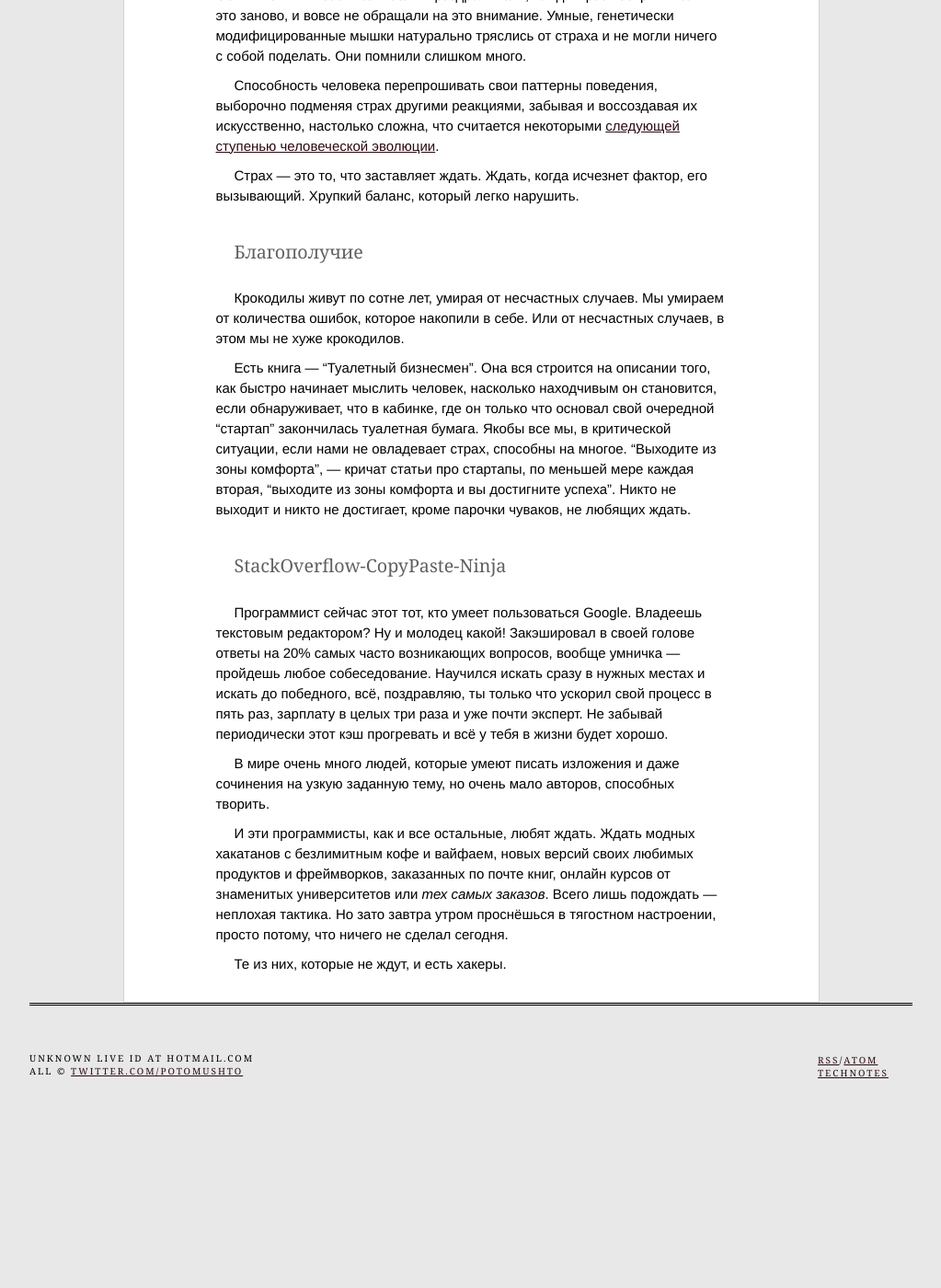
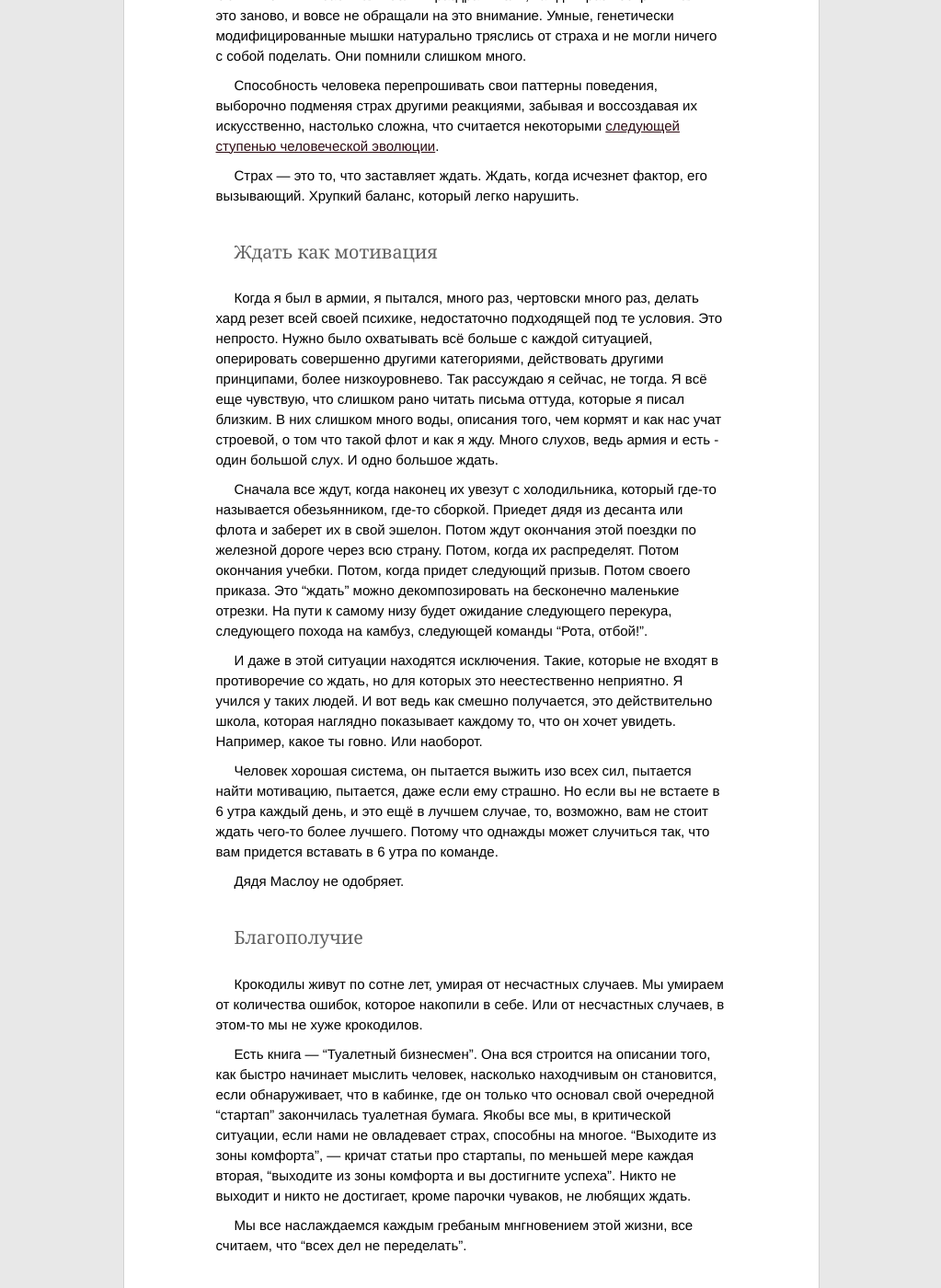
Before and after one commit to ptmt/ptmt.github.com, a Jekyll site: the page built from _posts/2012-05-10-what-are-we-waiting-for.md, in a window 1280 px wide and 1400 px high, scrolled down 1625 px. Shown: the whole window at 92% size, without its empty margins (128-1151 px from the left). Built offline with Jekyll 4.4.1, drawn with Linux system fonts in a browser that asks for light colours; Markdown is read by kramdown in place of the engine named in the settings; before the commit the page ends 2808 px from its top, so only the background shows below that; some of the changed text lies outside the part shown.

Commit message:
Update _posts/2012-05-10-what-are-we-waiting-for.md

```diff
--- a/_posts/2012-05-10-what-are-we-waiting-for.md
+++ b/_posts/2012-05-10-what-are-we-waiting-for.md
@@ -33,21 +33,32 @@ title:  Чего же мы ждем
 
 Страх — это то, что заставляет ждать. Ждать, когда исчезнет фактор, его вызывающий. Хрупкий баланс, который легко нарушить.
 
+## Ждать как мотивация
+
+Когда я был в армии, я пытался, много раз, чертовски много раз, делать хард резет всей своей психике, недостаточно подходящей под те условия. Это непросто. Нужно было охватывать всё больше с каждой ситуацией, оперировать совершенно другими категориями, действовать другими принципами, более низкоуровнево. Так рассуждаю я сейчас, не тогда. Я всё еще чувствую, что слишком рано читать письма оттуда, которые я писал близким. В них слишком много воды, описания того, чем кормят и как нас учат строевой, о том что такой флот и как я жду. Много слухов, ведь армия и есть - один большой слух. И одно большое ждать.
+
+Сначала все ждут, когда наконец их увезут с холодильника, который где-то называется обезьянником, где-то сборкой. Приедет дядя из десанта или флота и заберет их в свой эшелон. Потом ждут окончания этой поездки по железной дороге через всю страну. Потом, когда их распределят. Потом окончания учебки. Потом, когда придет следующий призыв. Потом своего приказа. Это "ждать" можно декомпозировать на бесконечно маленькие отрезки. На пути к самому низу будет ожидание следующего перекура, следующего похода на камбуз, следующей команды "Рота, отбой!".
+
+И даже в этой ситуации находятся исключения. Такие, которые не входят в противоречие со ждать, но для которых это неестественно неприятно. Я учился у таких людей. И вот ведь как смешно получается, это действительно школа, которая наглядно показывает каждому то, что он хочет увидеть. Например, какое ты говно. Или наоборот.
+
+Человек хорошая система, он пытается выжить изо всех сил, пытается найти мотивацию, пытается, даже если ему страшно. Но если вы не встаете в 6 утра каждый день, и это ещё в лучшем случае, то, возможно, вам не стоит ждать чего-то более лучшего. Потому что однажды может случиться так, что вам придется вставать в 6 утра по команде.
+
+Дядя Маслоу не одобряет.
 
 ##Благополучие
 
-
-Крокодилы живут по сотне лет, умирая от несчастных случаев. Мы умираем от количества ошибок, которое накопили в себе. Или от несчастных случаев, в этом мы не хуже крокодилов.
+Крокодилы живут по сотне лет, умирая от несчастных случаев. Мы умираем от количества ошибок, которое накопили в себе. Или от несчастных случаев, в этом-то мы не хуже крокодилов.
 
 Есть книга — “Туалетный бизнесмен”.  Она вся строится на описании того, как быстро начинает мыслить человек, насколько находчивым он становится, если обнаруживает, что в кабинке, где он только что основал свой очередной “стартап” закончилась туалетная бумага. Якобы все мы, в критической ситуации, если нами не овладевает страх, способны на многое. “Выходите из зоны комфорта”, —  кричат статьи про стартапы, по меньшей мере каждая вторая, “выходите из зоны комфорта и вы достигните успеха”. Никто не выходит и никто не достигает, кроме парочки чуваков, не любящих ждать.
 
+Мы все наслаждаемся каждым гребаным мнгновением этой жизни, все считаем, что "всех дел не переделать".
 
 ##StackOverflow-CopyPaste-Ninja
 
 
-Программист сейчас этот тот, кто умеет пользоваться Google. Владеешь текстовым редактором? Ну и молодец какой! Закэшировал в своей голове ответы на 20% самых часто возникающих вопросов, вообще умничка — пройдешь любое собеседование. Научился искать сразу в нужных местах и искать до победного, всё, поздравляю, ты только что ускорил свой процесс в пять раз, зарплату в целых три раза и уже почти эксперт. Не забывай периодически этот кэш прогревать и всё у тебя в жизни будет хорошо.
+Умеешь пользоваться Google? Да ты программист! Владеешь текстовым редактором? Ну молодец какой! Закэшировал в своей голове ответы на 20% самых часто возникающих вопросов, вообще умничка — пройдешь любое собеседование, устроишься в хорошую стабильную компанию. Научился искать сразу в нужных местах и искать до победного, всё, поздравляю, ты только что ускорил свой процесс в пять раз, зарплату в целых три раза и уже почти эксперт. Не забывай периодически этот кэш прогревать и всё у тебя в жизни будет хорошо.
 
-В мире очень много людей, которые умеют писать изложения и даже сочинения на узкую заданную тему, но очень мало авторов, способных творить.
+В мире очень много людей, которые умеют писать изложения и даже сочинения на узкую заданную тему, но очень мало авторов, способных творить уникальный цитируемый контент.
 
 И эти программисты, как и все остальные, любят ждать. Ждать модных хакатанов с безлимитным кофе и вайфаем, новых версий своих любимых продуктов и фреймворков, заказанных по почте книг, онлайн курсов от знаменитых университетов или *тех самых заказов*. Всего лишь подождать — неплохая тактика. Но зато завтра утром проснёшься в тягостном настроении, просто потому, что ничего не сделал сегодня.
 
```
